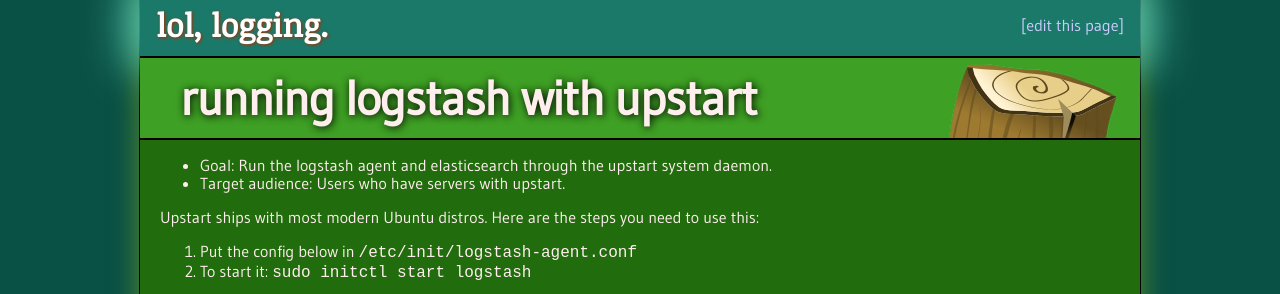
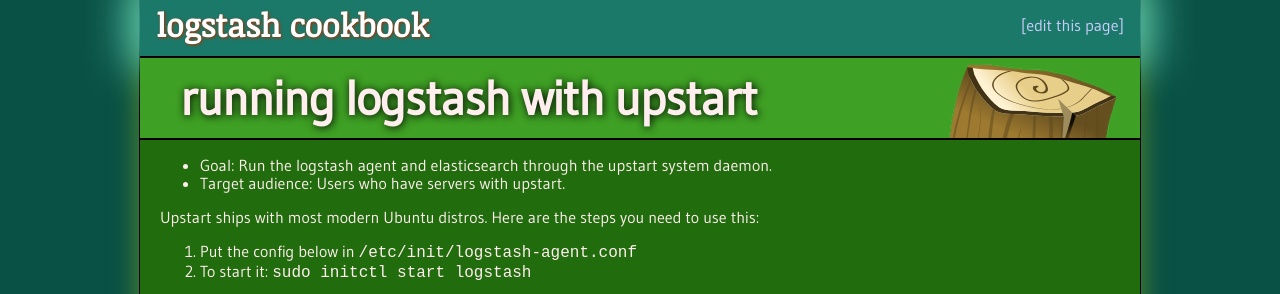
Before and after one commit to logstash/cookbook, a Jekyll site: the page built from recipes/using-upstart/index.md, in a window 1280 px wide, cut to the strip 0-294 px from the top of the page. Built offline with Jekyll 4.4.1, drawn with Linux system fonts in a browser that asks for light colours; nearby versions of some CDN libraries; some web fonts are replaced.

Commit message:
Use site title

```diff
--- a/_config.yml
+++ b/_config.yml
@@ -1 +1,2 @@
 auto: true
+title: logstash cookbook
--- a/_layouts/article.html
+++ b/_layouts/article.html
@@ -7,7 +7,7 @@
        More info: h5bp.com/i/378 -->
   <meta http-equiv="X-UA-Compatible" content="IE=edge,chrome=1">
 
-  <title>{{ page.title }} - lol, logging.</title>
+  <title>{{ page.title }} - {{ site.title }}</title>
   <meta name="description" content="lol, logging.">
 
   <!-- Mobile viewport optimized: h5bp.com/viewport -->
@@ -33,14 +33,14 @@
     }
   </style>
 </head>
-<body class="landing">
+<body class="article">
   <!-- Prompt IE 6 users to install Chrome Frame. Remove this if you support IE 6.
        chromium.org/developers/how-tos/chrome-frame-getting-started -->
   <!--[if lt IE 7]><p class=chromeframe>Your browser is <em>ancient!</em> <a href="http://browsehappy.com/">Upgrade to a different browser</a> or <a href="http://www.google.com/chromeframe/?redirect=true">install Google Chrome Frame</a> to experience this site.</p><![endif]-->
   <header>
     <span class="logo">
       <a href="{{site.baseurl}}/">
-        lol, logging.
+        {{site.title}}
       </a>
     </span>
     <span class="edit-this-page">
--- a/_layouts/landing.html
+++ b/_layouts/landing.html
@@ -40,7 +40,7 @@
   <header>
     <span class="logo">
       <a href="{{site.baseurl}}/">
-        the logstash community cookbook
+        {{ site.title }}
       </a>
     </span>
     <span class="edit-this-page">
```
Also changed, not shown: other parts of _layouts/landing.html (+2 -2 lines).
